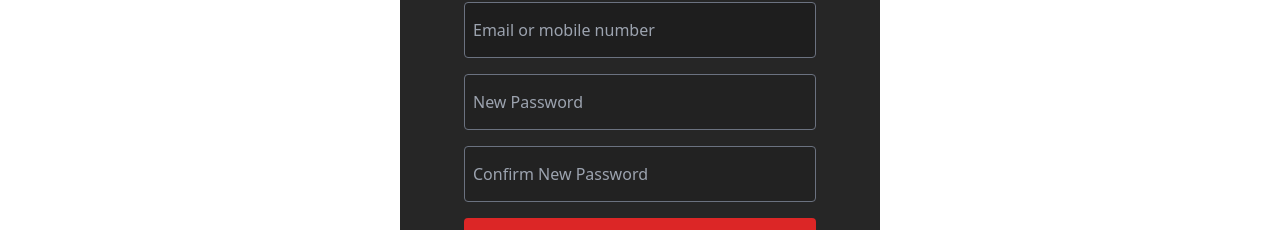
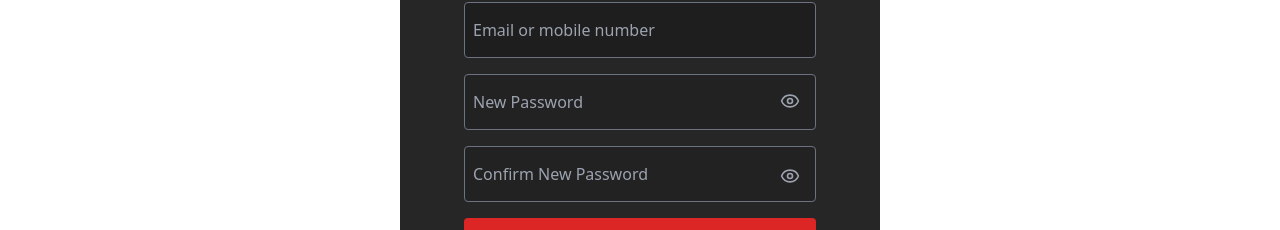
Before and after one commit to pritamlamkhade/Netflix-GPT, a React (Create React App) app: page / in a window 1280 px wide. Shown: the part 354-584 px from the top of the page. Built offline with nearby package versions, Linux system fonts and the light colour scheme.

Commit message:
Toggle Password Visibility

```diff
--- a/package.json
+++ b/package.json
@@ -7,6 +7,7 @@
     "@testing-library/jest-dom": "^6.6.3",
     "@testing-library/react": "^16.3.0",
     "@testing-library/user-event": "^13.5.0",
+    "lucide-react": "^0.525.0",
     "react": "^19.1.0",
     "react-dom": "^19.1.0",
     "react-scripts": "5.0.1",
--- a/src/components/Login.js
+++ b/src/components/Login.js
@@ -1,11 +1,14 @@
 import React, { useRef, useState } from 'react'
 import { checkValidData } from '../utils/validate'
+import { Eye, EyeOff } from "lucide-react";
+
 
 const Login = () => {
 
   const email = useRef(null);
   const password = useRef(null)
-  const [errorMessage, setErrorMessage] =useState(null)
+  const [errorMessage, setErrorMessage] =useState(null);
+  const [showPassword, setShowPassword] = useState(false);
 
   const handleButtonClick=()=>{
       const message= checkValidData({type: "login",email: email.current.value,password: password.current.value});
@@ -31,7 +34,12 @@ const Login = () => {
             <h1 className='text-white font-extrabold text-3xl mb-6 ml-2 self-start'>Sign In</h1>
 
             <input placeholder='Email or mobile number' ref={email} type='text' className='text-white w-[352px] h-[56px] p-2 m-2 border border-gray-500 rounded bg-black/20' />
-            <input placeholder='Password' type='password' ref ={password} className=' text-white w-[352px] h-[56px] p-2 m-2 border border-gray-500 rounded bg-black/10'/>
+
+            <input placeholder='Password'  type={showPassword ? "text" : "password"} ref ={password} className=' text-white w-[352px] h-[56px] p-2 m-2 border border-gray-500 rounded bg-black/10'/>
+             <button type="button"onClick={() => setShowPassword((prev) => !prev)} className="absolute top-[225px] right-[80px] transform -translate-y-1/2 text-gray-400">
+              {showPassword ? <EyeOff size={20} /> : <Eye size={20} />}
+            </button>
+
             {errorMessage && <p className='text-red-500 text-sm self-start mx-2 mb-2'>{errorMessage}</p>}
 
             <button  className="text-white w-[352px]  h-[40px] m-2  rounded bg-red-600 font-medium " onClick={handleButtonClick}>Sign In</button>
--- a/src/components/SignUp.js
+++ b/src/components/SignUp.js
@@ -1,15 +1,17 @@
 import React ,{useRef,useState}from 'react'
 import Header from './Header'
 import { checkValidData } from '../utils/validate';
+import { Eye, EyeOff } from "lucide-react";
+
 
 const SignUp = () => {
-
   const name = useRef(null);
   const email = useRef(null);
   const newPassword = useRef(null);
   const confirmPassword = useRef(null);
-
   const [errorMessage, setErrorMessage] =useState(null)
+  const [showNewPassword, setShowNewPassword] = useState(false);
+  const [showConfirmPassword, setShowConfirmPassword] = useState(false);
 
   const handleButtonClick=()=>{
       const message= checkValidData({type: "signup",
@@ -19,6 +21,7 @@ const SignUp = () => {
         confirmPassword:confirmPassword.current.value});
       setErrorMessage(message);
   }
+
   return (
     <div >
          <Header/>
@@ -30,8 +33,16 @@ const SignUp = () => {
             <h1 className='text-white font-extrabold text-3xl mb-6 ml-2 self-start'>Sign Up</h1>
             <input placeholder='Full Name' type='text' ref={name} className='text-white w-[352px] h-[56px] p-2 m-2 border border-gray-500 rounded bg-black/20' />
             <input placeholder='Email or mobile number' ref={email} type='text' className='text-white w-[352px] h-[56px] p-2 m-2 border border-gray-500 rounded bg-black/20' />
-            <input placeholder='New Password' ref={newPassword} type='password' className=' text-white w-[352px] h-[56px] p-2 m-2 border border-gray-500 rounded bg-black/10'/>
-            <input placeholder='Confirm New Password' ref={confirmPassword} type='password' className=' text-white w-[352px] h-[56px] p-2 m-2 border border-gray-500 rounded bg-black/10'/>
+
+            <input placeholder='New Password' ref={newPassword}   type={showNewPassword ? "text" : "password"} className=' text-white w-[352px] h-[56px] p-2 m-2 border border-gray-500 rounded bg-black/10'/>
+            <button type="button" onClick={() => setShowNewPassword((prev) => !prev)} className="absolute right-[80px] top-[295px] transform -translate-y-1/2 text-gray-400">
+               {showNewPassword ? <EyeOff size={20} /> : <Eye size={20} />}
+            </button>
+
+            <input placeholder='Confirm New Password' ref={confirmPassword}   type={showConfirmPassword ? "text" : "password"} className=' text-white w-[352px] h-[56px] p-2 m-2 border border-gray-500 rounded bg-black/10'/>
+            <button type="button" onClick={() => setShowConfirmPassword((prev) => !prev)} className="absolute right-[80px] top-[370px] transform -translate-y-1/2 text-gray-400">
+                {showConfirmPassword ? <EyeOff size={20} /> : <Eye size={20} />}
+            </button>
 
             {errorMessage && <p className='text-red-500 text-sm self-start mx-2 mb-2'>{errorMessage}</p>}
             <button  className="text-white w-[352px]  h-[40px] m-2  rounded bg-red-600 font-medium " onClick={handleButtonClick}>Sign Up</button>
```
Also changed, not shown: 1 other file (tests, documents, lock files or other folders).
